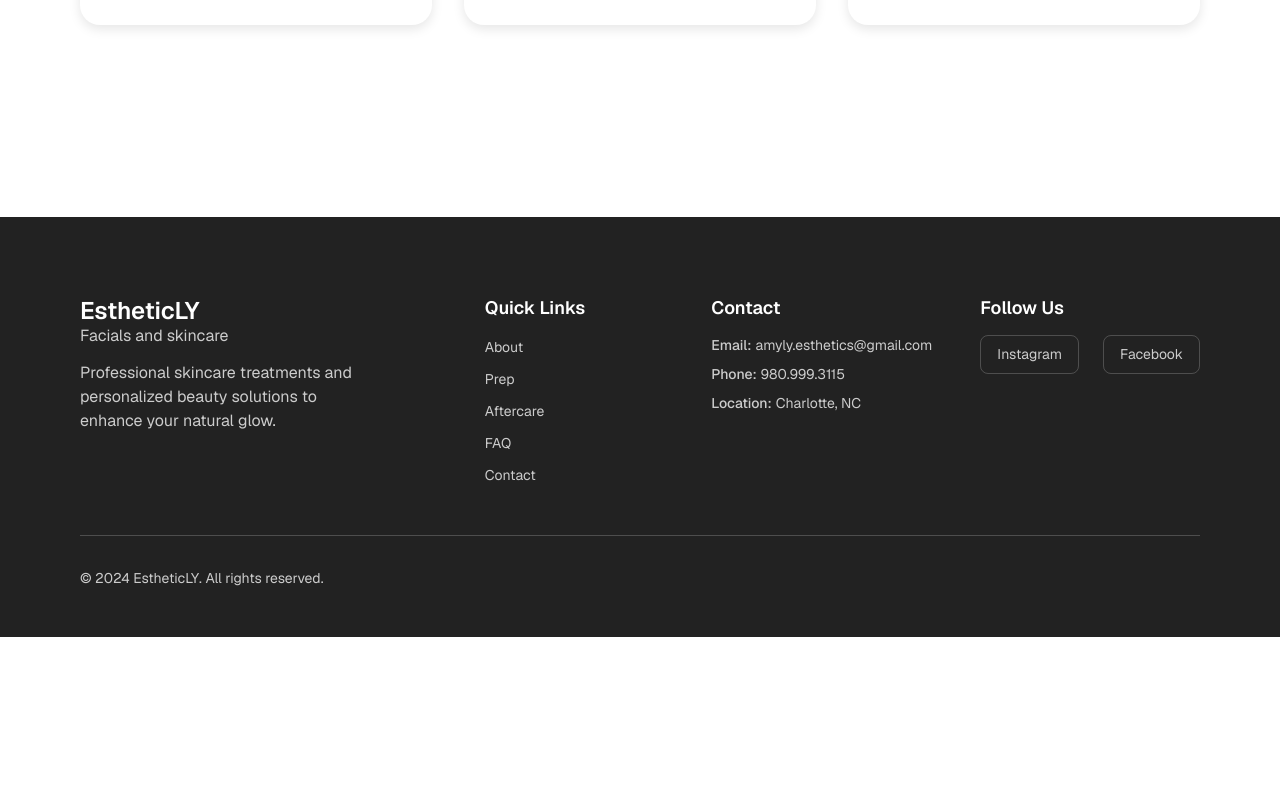
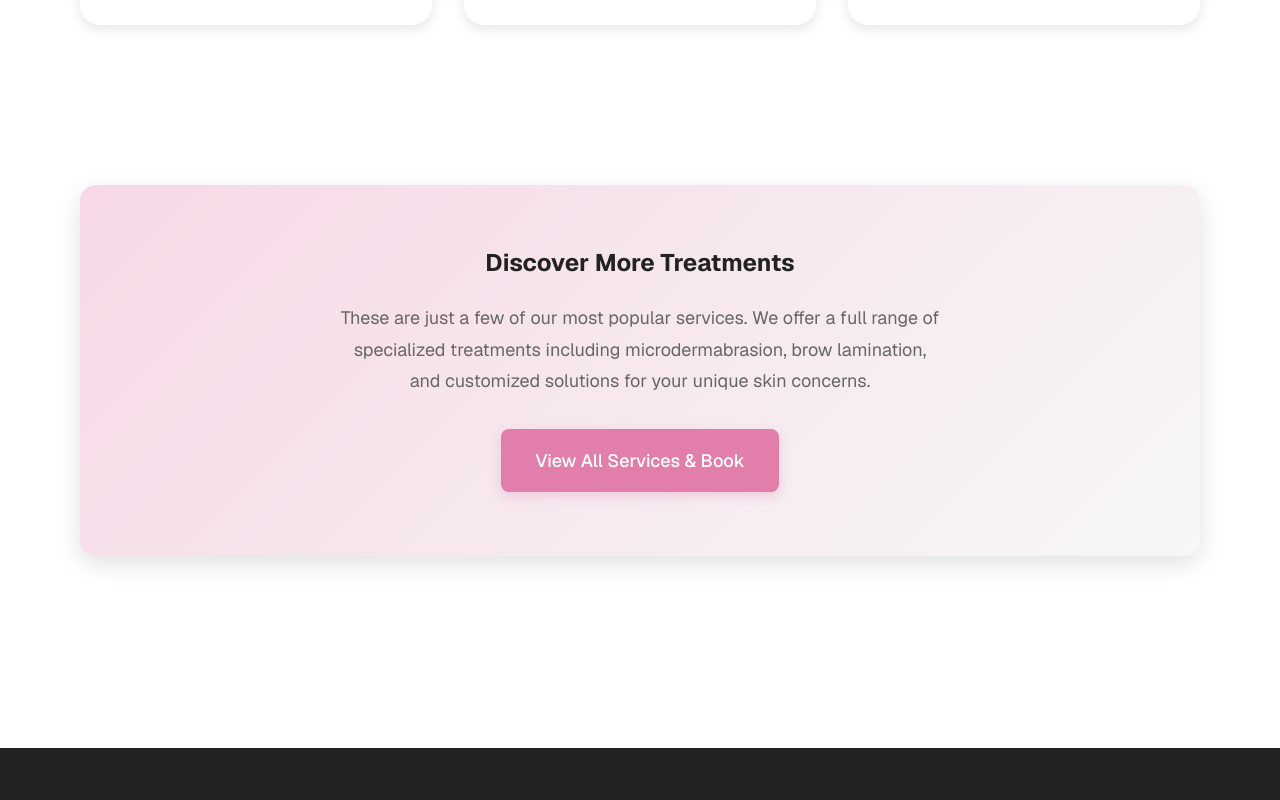
Before and after one commit to velas017/estheticlyNextjs, a Next.js app: page / in a window 1280 px wide. Shown: the part 1680-2480 px from the top of the page. Before the commit the page ends 2317 px from the top, so only its background shows below. Built offline with nearby package versions, Linux system fonts and the light colour scheme.

Commit message:
adding more services available card to inform customers on landing page

```diff
--- a/src/app/page.module.css
+++ b/src/app/page.module.css
@@ -122,6 +122,40 @@
   }
 }
 
+/* More Services Section */
+.moreServices {
+  padding: var(--space-3xl) 0 var(--space-5xl);
+}
+
+.moreServicesCard {
+  background: linear-gradient(135deg, var(--color-primary-shadow) 0%, var(--color-bg-light) 100%);
+  border-radius: 16px;
+  padding: var(--space-2xl);
+  box-shadow: var(--shadow-lg);
+  transition: transform var(--transition-base), box-shadow var(--transition-base);
+}
+
+.moreServicesCard:hover {
+  transform: translateY(-2px);
+  box-shadow: var(--shadow-xl);
+}
+
+.moreServicesContent {
+  text-align: center;
+  max-width: 600px;
+  margin: 0 auto;
+}
+
+.moreServicesContent h3 {
+  color: var(--color-text-primary);
+  margin-bottom: var(--space-lg);
+}
+
+.moreServicesContent p {
+  color: var(--color-text-secondary);
+  margin-bottom: var(--space-xl);
+}
+
 /* Desktop Styles */
 @media (min-width: 1024px) {
   .hero {
@@ -140,4 +174,8 @@
   .heroImage {
     max-width: 450px;
   }
+
+  .moreServicesCard {
+    padding: var(--space-3xl);
+  }
 }
--- a/src/app/page.tsx
+++ b/src/app/page.tsx
@@ -102,6 +102,23 @@ export default function Home() {
         </div>
       </section>
 
+      {/* More Services CTA Section */}
+      <section className={styles.moreServices}>
+        <div className="container">
+          <div className={styles.moreServicesCard}>
+            <div className={styles.moreServicesContent}>
+              <h3 className="heading-3">Discover More Treatments</h3>
+              <p className="body-large">
+                These are just a few of our most popular services. We offer a full range of specialized treatments including microdermabrasion, brow lamination, and customized solutions for your unique skin concerns.
+              </p>
+              <Button href="/book-now" variant="primary" size="large">
+                View All Services & Book
+              </Button>
+            </div>
+          </div>
+        </div>
+      </section>
+
     </div>
   )
 }
```
